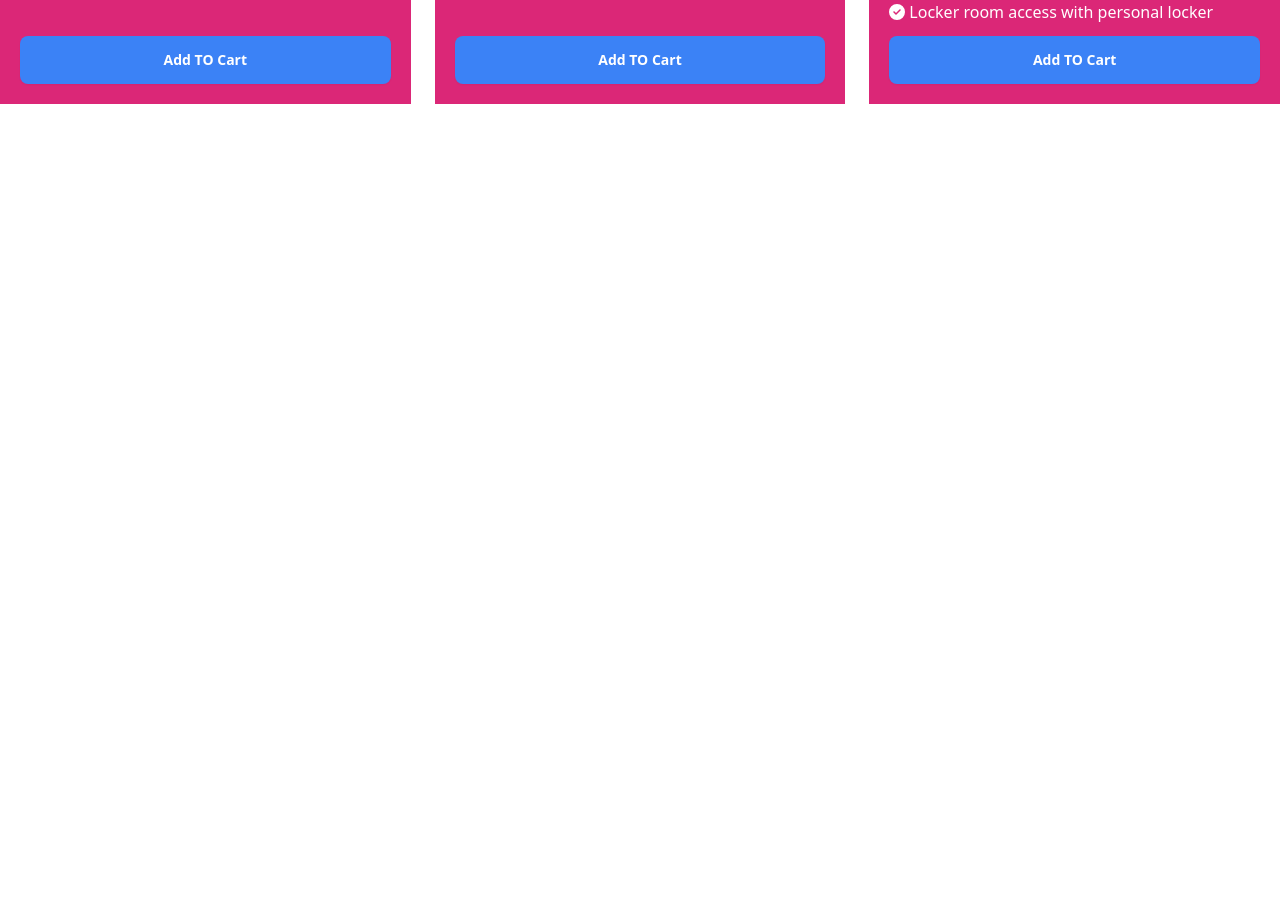
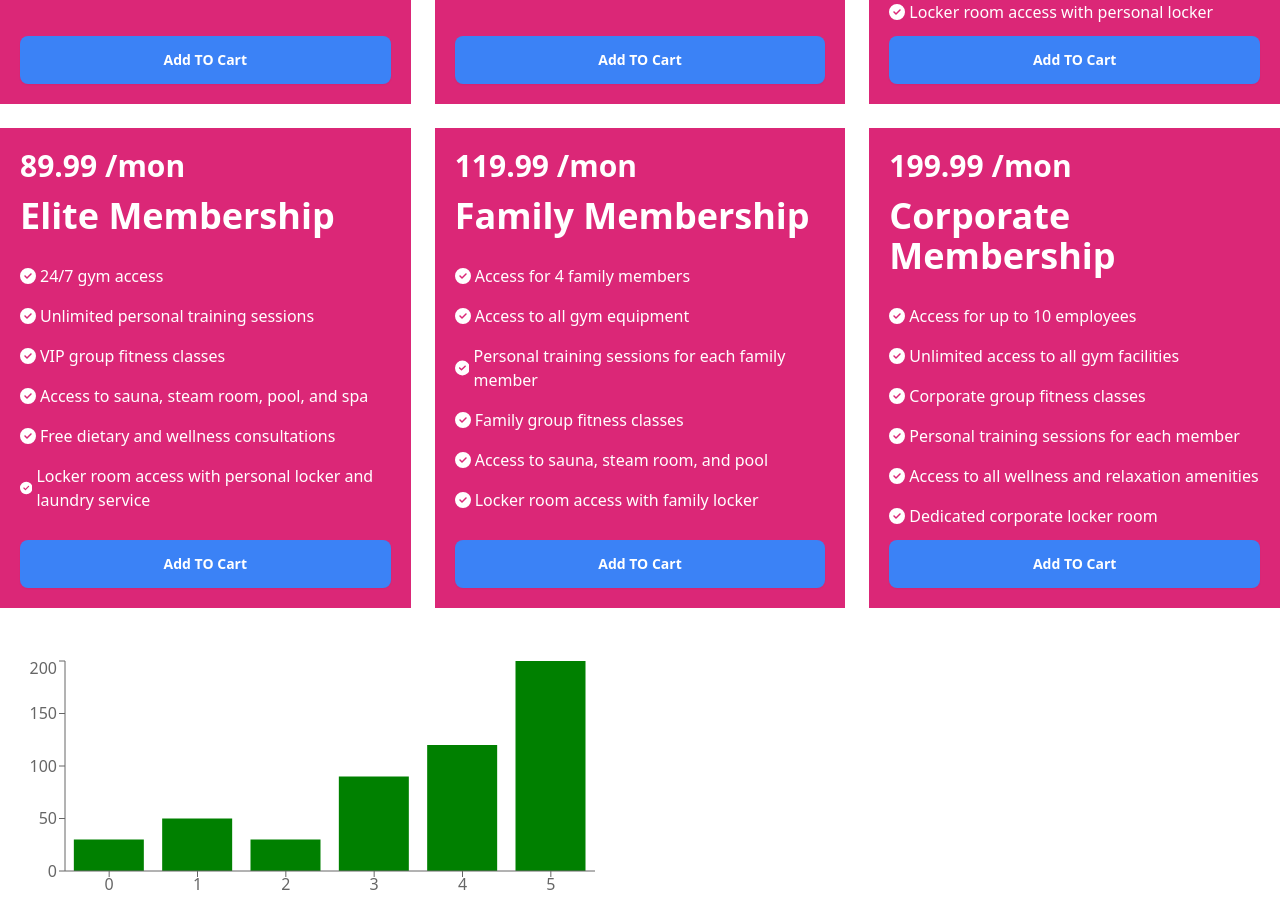
Before and after one commit to HabiburRahman02/responsive-navbar, a React (Vite) app: page / in a window 1280 px wide. Shown: the part 520-1426 px from the top of the page. Before the commit the page ends 800 px from the top, so only its background shows below. Built offline with nearby package versions, Linux system fonts and the light colour scheme.

Commit message:
bar chart added

```diff
--- a/package.json
+++ b/package.json
@@ -12,7 +12,8 @@
   "dependencies": {
     "react": "^18.3.1",
     "react-dom": "^18.3.1",
-    "react-icons": "^5.3.0"
+    "react-icons": "^5.3.0",
+    "recharts": "^2.13.0"
   },
   "devDependencies": {
     "@eslint/js": "^9.13.0",
--- a/src/components/PriceOptions/PriceOptions.jsx
+++ b/src/components/PriceOptions/PriceOptions.jsx
@@ -1,4 +1,5 @@
 import PriceOption from "../PriceOption/PriceOption";
+import ReChart from "../ReChart/ReChart";
 
 const PriceOptions = () => {
 
@@ -29,7 +30,7 @@ const PriceOptions = () => {
         {
             id: 3,
             name: "Premium Membership",
-            price: 69.99,
+            price: 30,
             features: [
                 "Access to all gym equipment",
                 "10 personal training sessions",
@@ -38,11 +39,51 @@ const PriceOptions = () => {
                 "Free dietary consultation",
                 "Locker room access with personal locker"
             ]
+        },
+        {
+            id: 4,
+            name: "Elite Membership",
+            price: 89.99,
+            features: [
+                "24/7 gym access",
+                "Unlimited personal training sessions",
+                "VIP group fitness classes",
+                "Access to sauna, steam room, pool, and spa",
+                "Free dietary and wellness consultations",
+                "Locker room access with personal locker and laundry service"
+            ]
+        },
+        {
+            id: 5,
+            name: "Family Membership",
+            price: 119.99,
+            features: [
+                "Access for 4 family members",
+                "Access to all gym equipment",
+                "Personal training sessions for each family member",
+                "Family group fitness classes",
+                "Access to sauna, steam room, and pool",
+                "Locker room access with family locker"
+            ]
+        },
+        {
+            id: 6,
+            name: "Corporate Membership",
+            price: 199.99,
+            features: [
+                "Access for up to 10 employees",
+                "Unlimited access to all gym facilities",
+                "Corporate group fitness classes",
+                "Personal training sessions for each member",
+                "Access to all wellness and relaxation amenities",
+                "Dedicated corporate locker room"
+            ]
         }
     ];
 
 
     return (
+        <div>
             <div className="grid lg:grid-cols-3 gap-6 my-12">
                 {
                     gymData.map(priceOption => <PriceOption
@@ -51,6 +92,8 @@ const PriceOptions = () => {
                     ></PriceOption>)
                 }
             </div>
+            <ReChart data={gymData}></ReChart>
+        </div>
     );
 };
 
--- /dev/null
+++ b/src/components/ReChart/ReChart.jsx
@@ -0,0 +1,17 @@
+import { Bar, BarChart, Tooltip, XAxis, YAxis } from "recharts";
+
+const ReChart = ({ data }) => {
+    console.log(data);
+    return (
+        <div>
+            <BarChart width={600} height={250} data={data}>
+                <Bar fill="green" dataKey='price'></Bar>
+                <XAxis ></XAxis>
+                <Tooltip></Tooltip>
+                <YAxis></YAxis>
+            </BarChart>
+        </div>
+    );
+};
+
+export default ReChart;
```
Also changed, not shown: 1 other file (tests, documents, lock files or other folders). Lines whose indentation alone changed are shown as unchanged.
